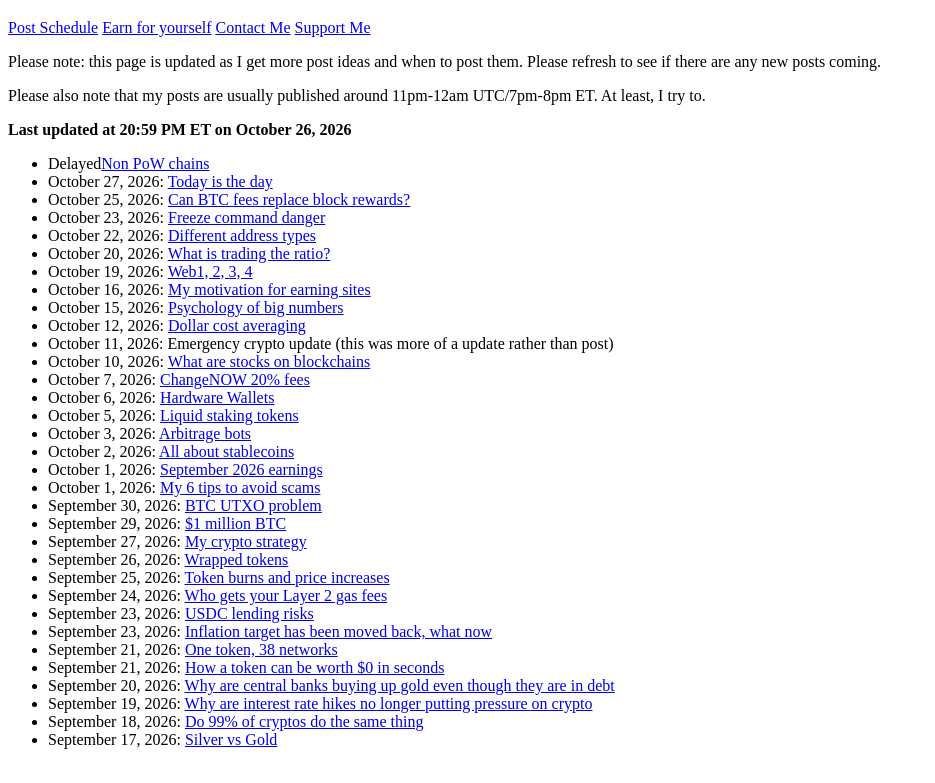
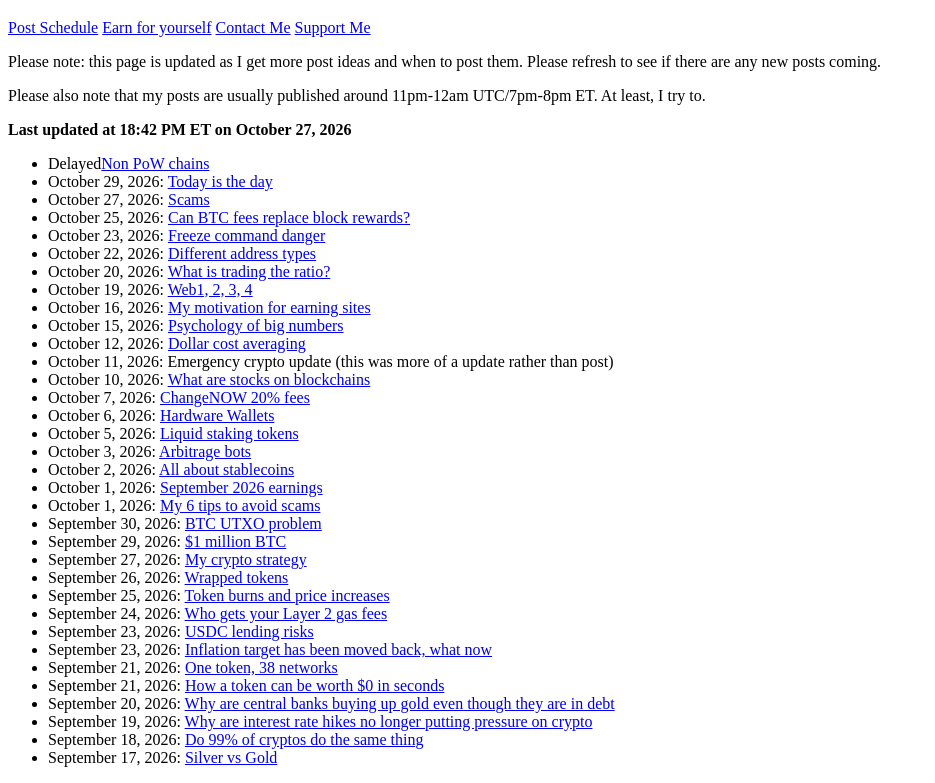
Before and after one commit to Piasicm/publish0x-schedule, a plain HTML site: page index.html in a window 1280 px wide. Shown: the part 61-844 px from the top of the page, without its empty margins (0-935 px from the left). Drawn offline with Linux system fonts and the light colour scheme.

Commit message:
Regular update
Update posts, from now on, all updates on posts will be called 'regular update'

```diff
--- a/index.html
+++ b/index.html
@@ -18,11 +18,12 @@
     <body>
     <p>Please note: this page is updated as I get more post ideas and when to post them. Please refresh to see if there are any new posts coming.</p>
     <p>Please also note that my posts are usually published around 11pm-12am UTC/7pm-8pm ET. At least, I try to.</p>
-    <p><b>Last updated at 20:59 PM ET on October 26, 2026</b></p>
+    <p><b>Last updated at 18:42 PM ET on October 27, 2026</b></p>
         <ul>
             <p>
                 <li>Delayed<a href="https://www.publish0x.com/piasic-informs/what-makes-blockchains-with-no-mining-so-secure-xkdzryx">Non PoW chains</a></li>
-                <li>October 27, 2026: <a href="https://www.publish0x.com/piasic-informs/today-is-the-day-xokddrj">Today is the day</a></li>
+                <li>October 29, 2026: <a href="https://www.publish0x.com/piasic-informs/today-is-the-day-xokddrj">Today is the day</a></li>
+                <li>October 27, 2026: <a href="https://www.publish0x.com/piasic-informs/a-scam-no-one-sees-coming-xkdzzrr">Scams</a></li>
                 <li>October 25, 2026: <a href="https://www.publish0x.com/piasic-informs/can-btc-remain-secure-in-the-future-xxrppww">Can BTC fees replace block rewards?</a></li>
                 <li>October 23, 2026: <a href="https://www.publish0x.com/piasic-informs/the-freeze-command-danger-with-cryptos-xokdknp">Freeze command danger</a></li>
                 <li>October 22, 2026: <a href="https://www.publish0x.com/piasic-informs/what-makes-different-address-types-different-xqvzylp">Different address types</a></li>
```
